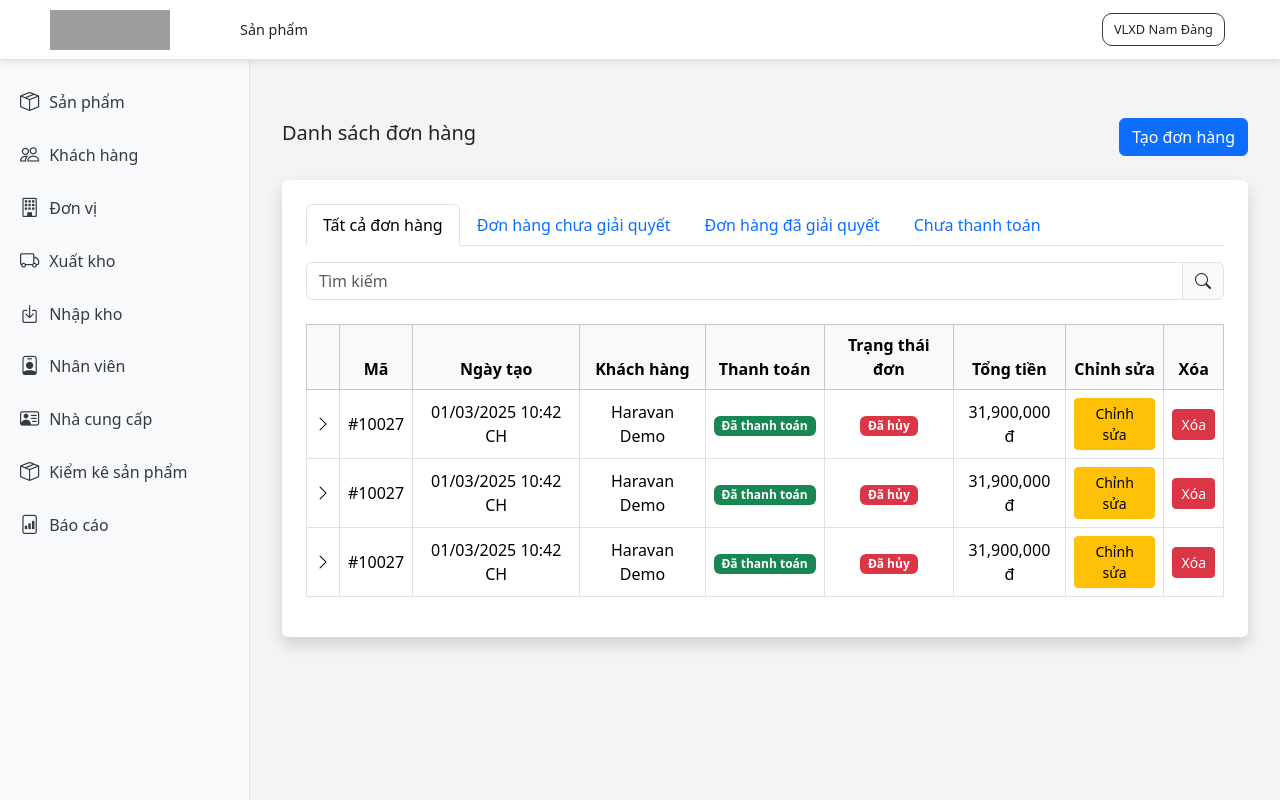
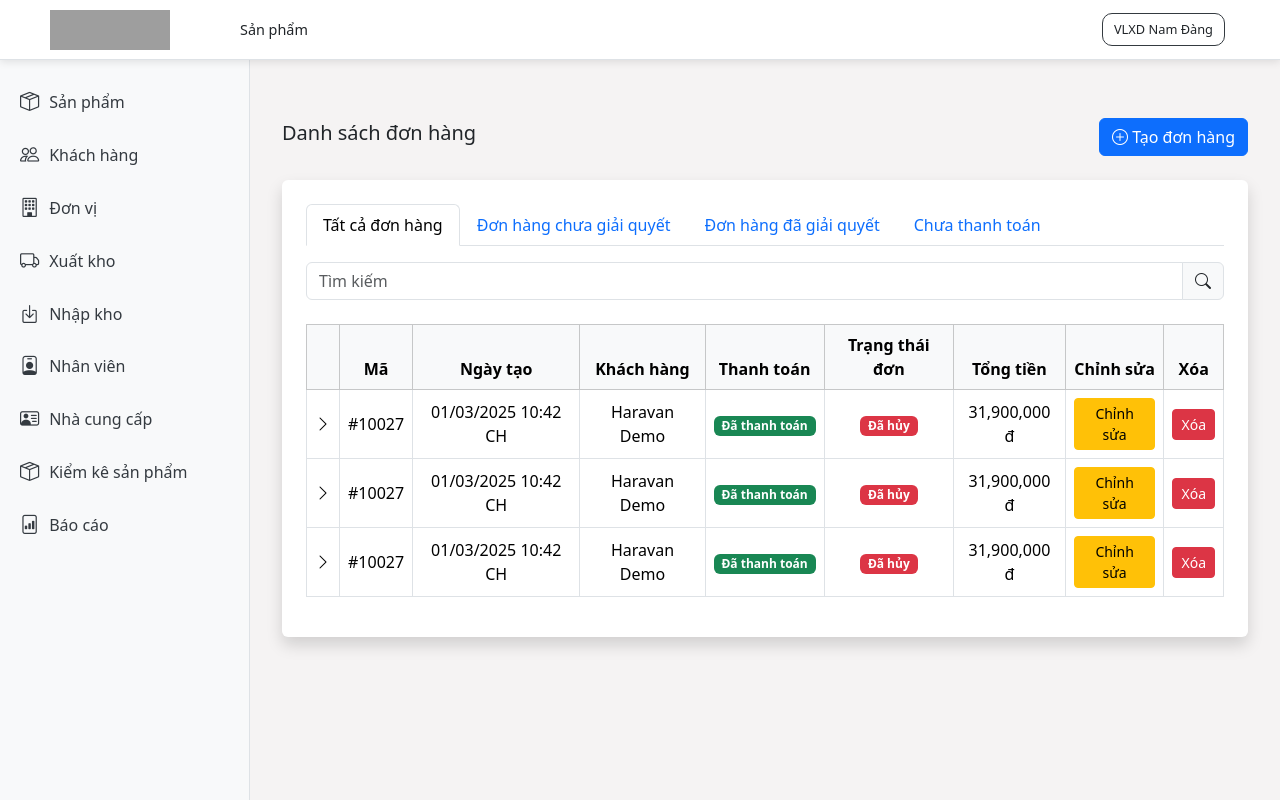
Before and after one commit to manhcuong2004/prj-stock-management, a Django app: page /stock-out/ in a window 1280 px wide. Run offline with Django 5.2, Linux system fonts and the light colour scheme; grey boxes are pictures that could not be loaded.

Commit message:
base html + table xuất kho

```diff
--- a/stock_management/stockb/templates/stock_out/stock_out.html
+++ b/stock_management/stockb/templates/stock_out/stock_out.html
@@ -4,6 +4,7 @@
     <div class="d-flex justify-content-between align-items-center mb-4">
       <h5>Danh sách đơn hàng</h5>
       <button class="btn btn-primary">
+          <i class="bi bi-plus-circle"></i>
           Tạo đơn hàng
       </button>
     </div>
```
